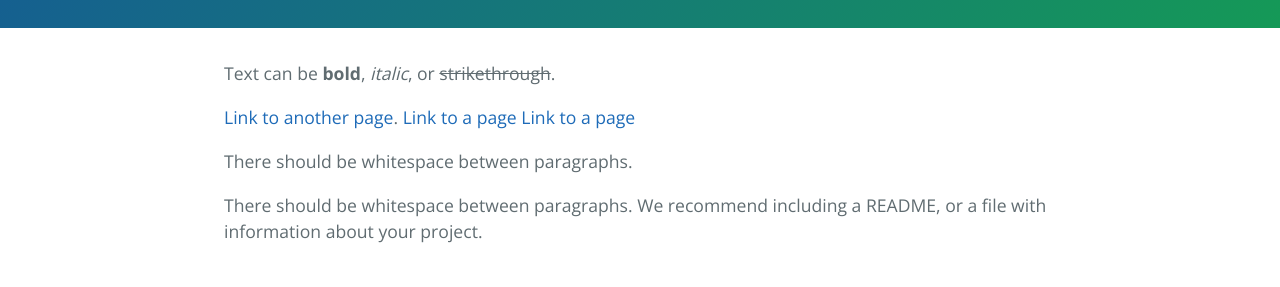
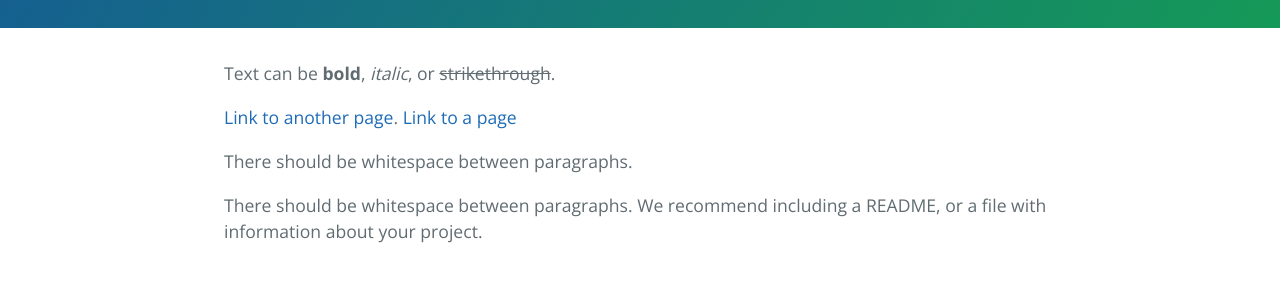
Before and after one commit to FruiteaterF/FruiteaterF.github.io, a Jekyll site: the page built from index.md, in a window 1280 px wide and 900 px high. Shown: the part 355-642 px from the top of the window. Built offline with Jekyll 4.4.1, drawn with Linux system fonts in a browser that asks for light colours.

Commit message:
Update index.md

```diff
--- a/index.md
+++ b/index.md
@@ -6,7 +6,6 @@ Text can be **bold**, _italic_, or ~~strikethrough~~.
 
 [Link to another page](./another-page.md).
 [Link to a page](/_pages/redirectTest.md)
-[Link to a page](/redirect.md/)
 
 There should be whitespace between paragraphs.
 
```
